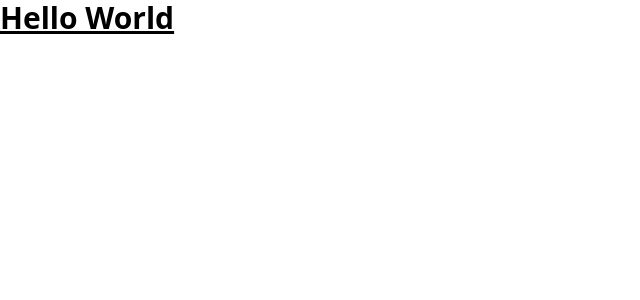
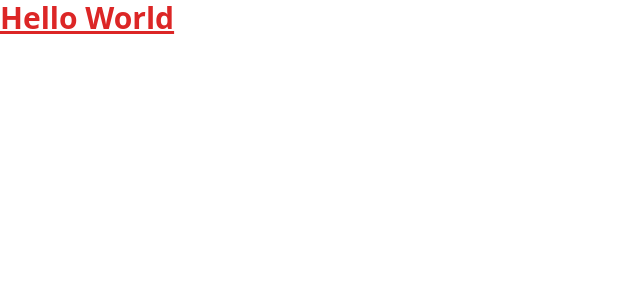
Before and after one commit to Alamin02/openclass, a Next.js app: page / in a window 1280 px wide. Shown: the top 300 px of the page, without its empty margins (0-640 px from the left). Built offline with nearby package versions, Linux system fonts and the light colour scheme.

Commit message:
add tailwind class formatter

```diff
--- a/package.json
+++ b/package.json
@@ -20,6 +20,8 @@
     "eslint": "8.9.0",
     "eslint-config-next": "12.1.0",
     "postcss": "^8.4.6",
+    "prettier": "^2.5.1",
+    "prettier-plugin-tailwindcss": "^0.1.7",
     "tailwindcss": "^3.0.23",
     "typescript": "4.5.5"
   }
--- a/pages/index.tsx
+++ b/pages/index.tsx
@@ -3,9 +3,7 @@ import styles from '../styles/Home.module.css'
 
 const Home: NextPage = () => {
   return (
-    <div className="text-3xl font-bold underline">
-      Hello World
-    </div>
+    <div className="text-3xl font-bold text-red-600 underline">Hello World</div>
   )
 }
 
--- /dev/null
+++ b/prettier.config.js
@@ -0,0 +1,3 @@
+module.exports = {
+  tailwindConfig: './tailwind.config.js',
+}
```
Also changed, not shown: .prettierrc.json (added), 1 other file (tests, documents, lock files or other folders).
